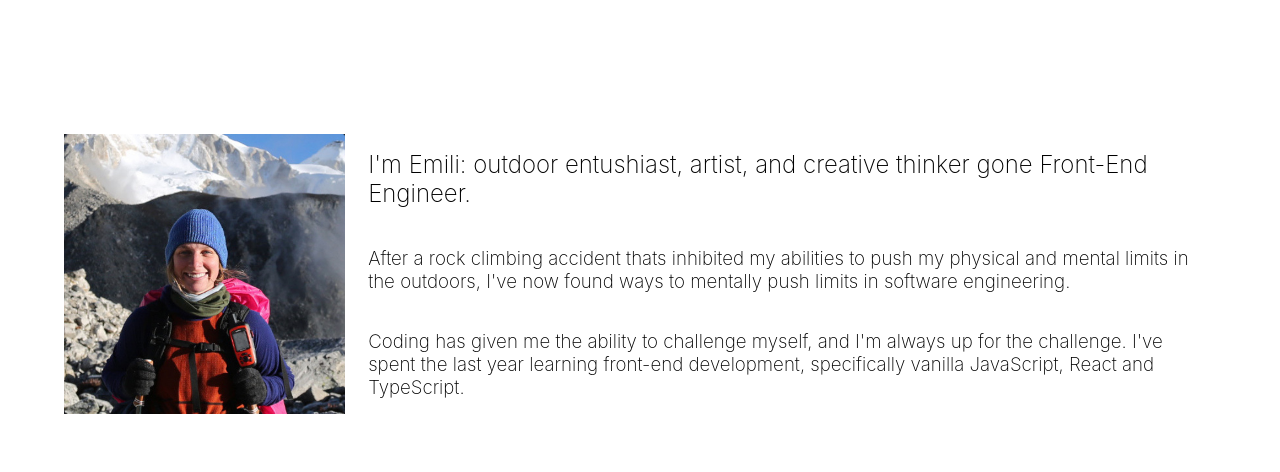
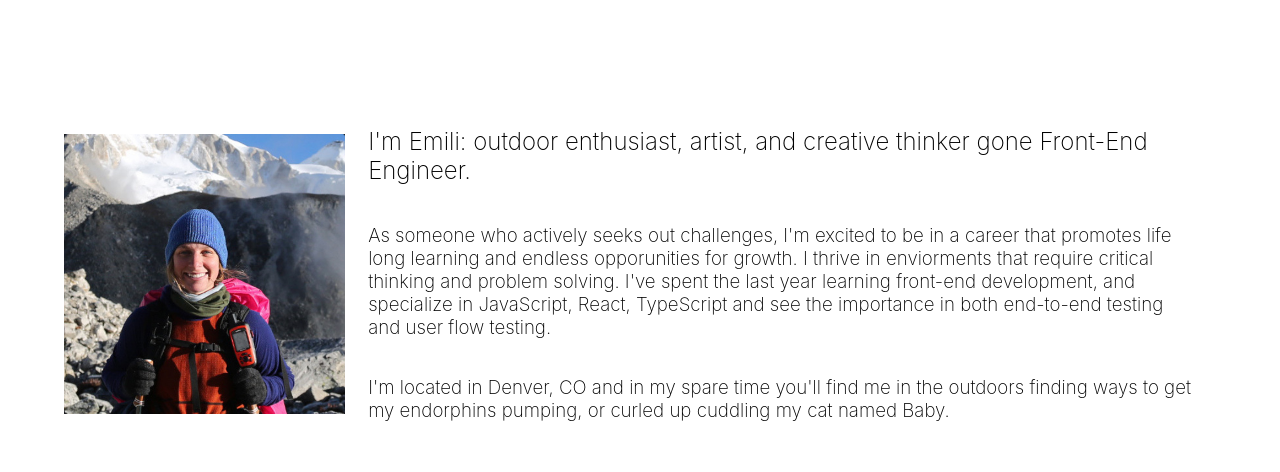
Before and after one commit to Ekaiman/Portfolio, a React (Create React App) app: page / in a window 1280 px wide. Shown: the part 1100-1572 px from the top of the page. Built offline with nearby package versions, Linux system fonts and the light colour scheme.

Commit message:
Edit about me text

```diff
--- a/src/Components/About/About.js
+++ b/src/Components/About/About.js
@@ -60,18 +60,21 @@ const About = ({ setElementInView, elementInView }) => {
           className='about-items'
         >
           <h2 className='about-words'>
-            I'm Emili: outdoor entushiast, artist, and creative thinker gone
+            I'm Emili: outdoor enthusiast, artist, and creative thinker gone
             Front-End Engineer.
           </h2>
           <h3 className='about-words'>
-            After a rock climbing accident thats inhibited my abilities to push
-            my physical and mental limits in the outdoors, I've now found ways
-            to mentally push limits in software engineering.
+            As someone who actively seeks out challenges, I'm excited to be in a
+            career that promotes life long learning and endless opporunities for
+            growth. I thrive in enviorments that require critical thinking and
+            problem solving. I've spent the last year learning front-end
+            development, and specialize in JavaScript, React, TypeScript and see
+            the importance in both end-to-end testing and user flow testing.
           </h3>
           <h3 className='about-words'>
-            Coding has given me the ability to challenge myself, and I'm always
-            up for the challenge. I've spent the last year learning front-end
-            development, specifically vanilla JavaScript, React and TypeScript.
+            I'm located in Denver, CO and in my spare time you'll find me in the
+            outdoors finding ways to get my endorphins pumping, or curled up
+            cuddling my cat named Baby.
           </h3>
         </motion.section>
       </motion.section>
```
